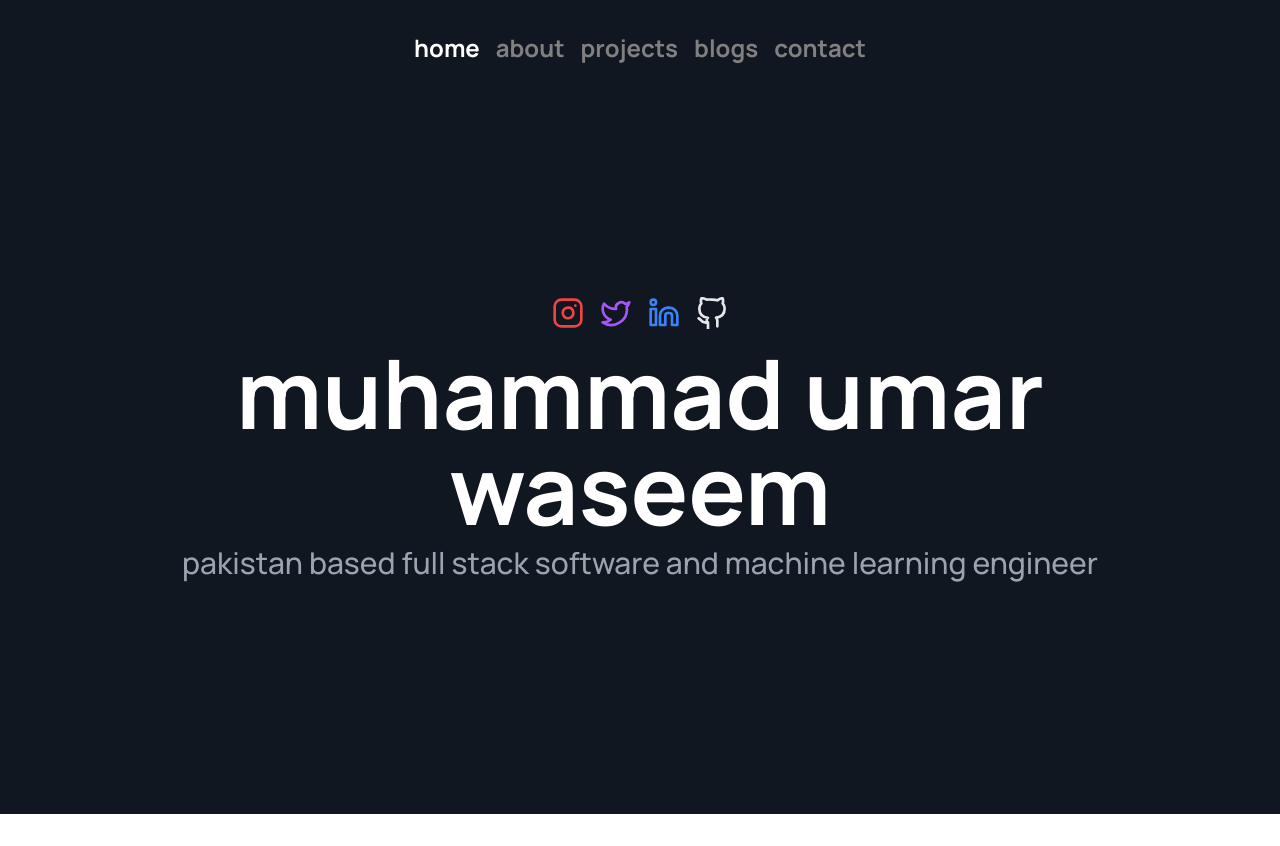
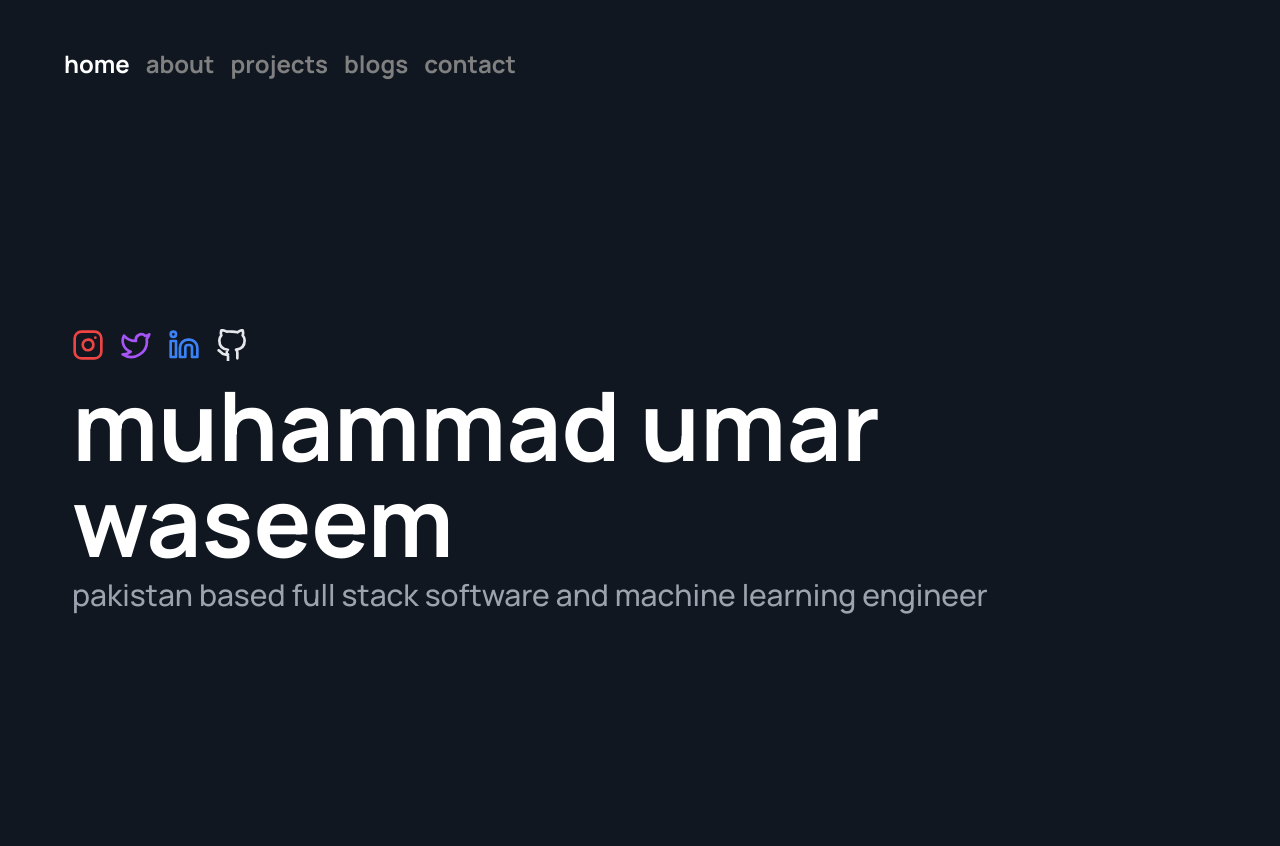
Before and after one commit to umarwaseeem/muhammadumarwaseem, a Next.js app: page / in a window 1280 px wide. Before the commit the page ends 814 px from the top, so only its background shows below. Built offline with nearby package versions, Linux system fonts and the light colour scheme.

Commit message:
style: Add next/babel to .eslintrc.json and update main.jsx styles for better responsiveness

```diff
--- a/app/components/main.jsx
+++ b/app/components/main.jsx
@@ -8,8 +8,8 @@ export default function Main() {
     return (
         <PageWrapper>
 
-            <main className="flex h-[calc(100vh-50px)] flex-col lg:items-center items-start justify-center bg-midnightblue p-6 lg:p-16 pb-20">
-                <div className="flex px-4 items-center mb-4 space-x-4">
+            <main className="flex h-[calc(100vh-50px)] flex-col lg:items-start items-start justify-center bg-midnightblue p-6 lg:p-16 pb-20">
+                <div className="flex px-2 items-center mb-4 space-x-4">
                     <a href="https://www.instagram.com/umarwaseeem/" target="_blank" rel="noopener noreferrer">
                         <InstagramIcon className="w-8 h-8 text-red-500 hover:text-gray-400" />
                     </a>
@@ -23,8 +23,8 @@ export default function Main() {
                         <GithubIcon className="w-8 h-8 text-gray-200 hover:text-gray-400" />
                     </a>
                 </div>
-                <h1 className="font-bold px-4 text-4xl lg:text-8xl text-white lg:text-center mb-2 text-left">muhammad umar waseem</h1>
-                <h2 className="px-4 text-xl lg:text-3xl text-gray-400 lg:text-center text-left">pakistan based <span className='hover:text-green-500'>full stack software</span> and <span className='hover:text-red-500'>machine learning engineer</span></h2>
+                <h1 className="font-bold px-2 text-4xl md:text-6xl lg:text-8xl text-white lg:text-left mb-2 text-left">muhammad umar waseem</h1>
+                <h2 className="px-2 text-xl md:text-3xl lg:text-3xl text-gray-400 lg:text-left text-left">pakistan based <span className='hover:text-green-500'>full stack software</span> and <span className='hover:text-red-500'>machine learning engineer</span></h2>
             </main>
         </PageWrapper>
     );
--- a/components/ui/navbar.jsx
+++ b/components/ui/navbar.jsx
@@ -117,7 +117,7 @@ export default function Navbar() {
                 </motion.div>
             )}
             {!isOpen && (
-                <ul className="hidden lg:flex flex-row space-x-4 justify-center">
+                <ul className="hidden lg:flex flex-row space-x-4 lg:px-16 py-4 lg:justify-start">
                     <li>
                         <Link href="/" passHref>
                             <motion.div
```
Also changed, not shown: .eslintrc.json.
